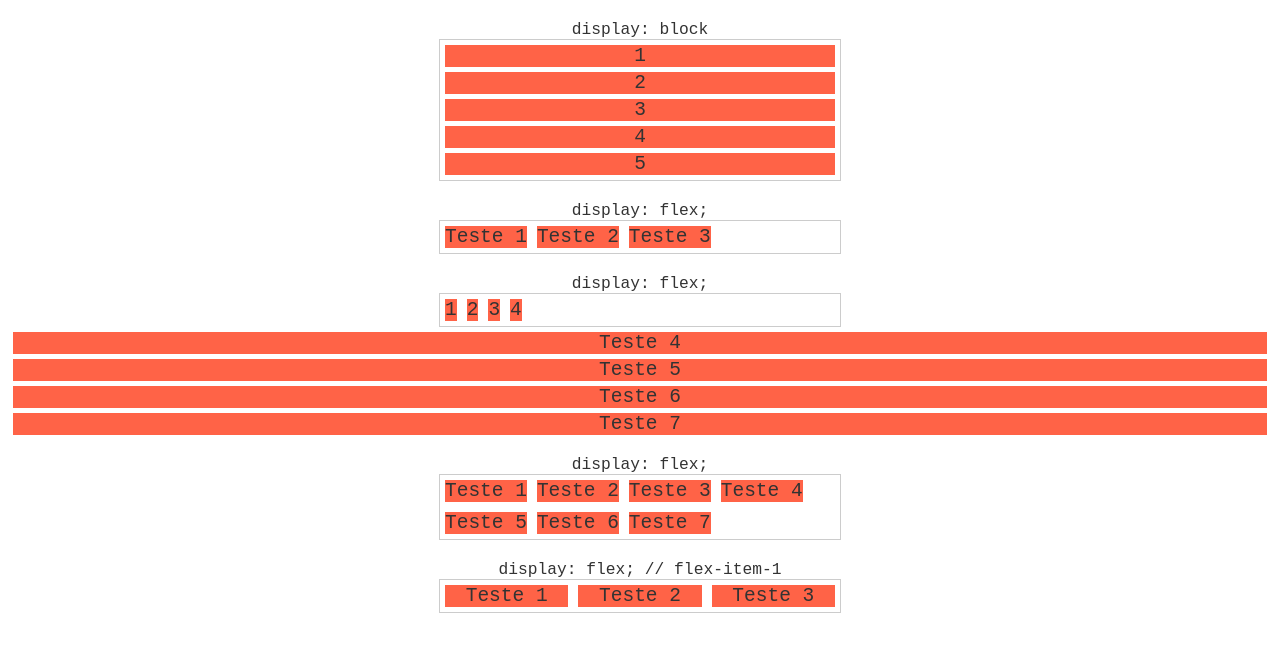
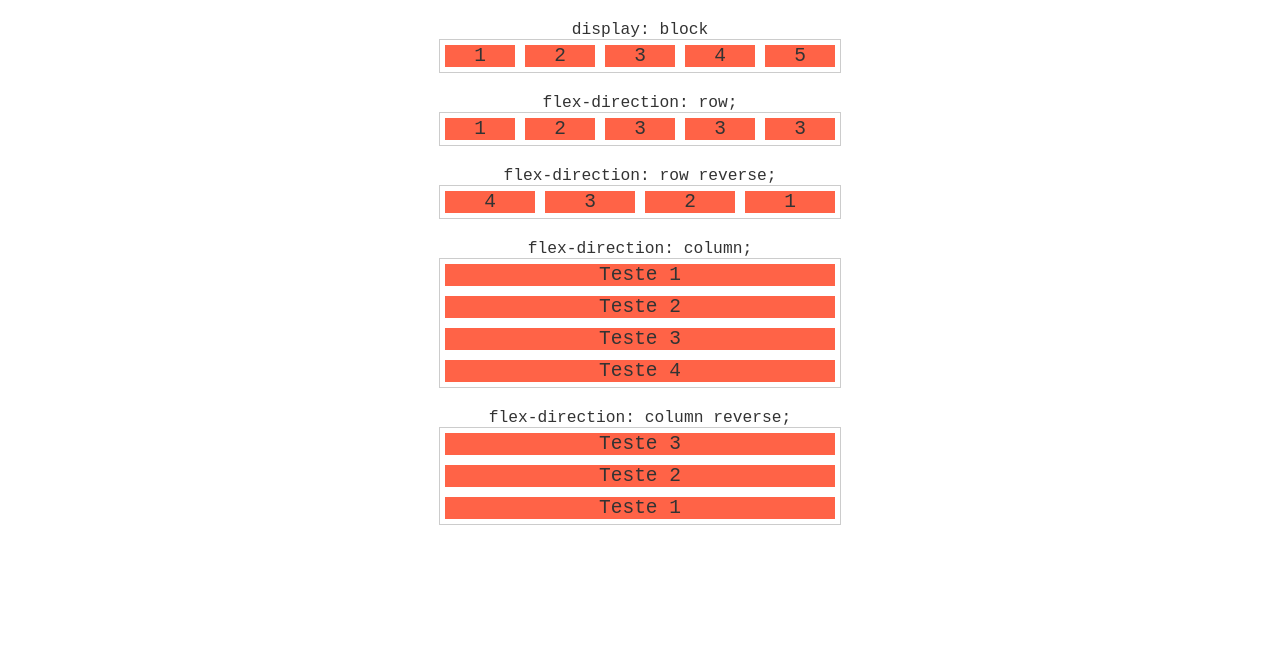
Before and after one commit to joaopedropdr/TrabalhoCSS, a plain HTML site: page index.html in a window 1280 px wide. Drawn offline with Linux system fonts and the light colour scheme.

Commit message:
Aula 2.2

```diff
--- a/css/style.css
+++ b/css/style.css
@@ -1,3 +1,4 @@
+
 .flex{
   display: flex;
 }
@@ -5,19 +6,19 @@
   display: flex;
   flex-wrap: wrap;
 }
-.flex-item-1{
-  flex: 1;
-}
+
 .item{
   margin: 5px;
   background: tomato;
   text-align: center;
   font-size: 1.5em;
+  flex: 1;
 }
 .container{
   max-width: 400px;
   margin: 0 auto;
   border: 1px solid #ccc;
+  display: flex;
 }
 h1 {
   text-align: center;
@@ -29,3 +30,15 @@ body {
   font-family: monospace;
   color: #333;
 }
+.row{
+  flex-direction: row;
+}
+.row-reverse{
+  flex-direction: row-reverse;
+}
+.column{
+  flex-direction: column;
+}
+.column-reverse{
+  flex-direction: column-reverse;
+}
--- a/index.html
+++ b/index.html
@@ -15,41 +15,36 @@
            <div class="item">5</div>
         </section>
 
-        <h1>display: flex;</h1>
-        <section class="container flex">
-	        <div class="item">Teste 1</div>
-	        <div class="item">Teste 2</div>
-	        <div class="item">Teste 3</div>
+        <h1>flex-direction: row;</h1>
+        <section class="container row">
+	        <div class="item"> 1</div>
+	        <div class="item"> 2</div>
+	        <div class="item"> 3</div>
+            <div class="item"> 3</div>
+            <div class="item">
+                 3</div>
         </section>
-	    <h1>display: flex;</h1>
-        <section class="container flex">
+	    <h1>flex-direction: row reverse;</h1>
+        <section class="container row-reverse">
 	        <div class="item">1</div>
 	        <div class="item">2</div>
 	        <div class="item">3</div>
 	        <div class="item">4</div>
         </section>
-        <section>
-            <div class="item">Teste 4</div>
-	        <div class="item">Teste 5</div>
-	        <div class="item">Teste 6</div>
-	        <div class="item">Teste 7</div>
-        </section>
 
-        <h1>display: flex;</h1>
-        <section class="container flex flex-wrap">
+        <h1>flex-direction: column;</h1>
+        <section class="container column">
 	        <div class="item">Teste 1</div>
 	        <div class="item">Teste 2</div>
 	        <div class="item">Teste 3</div>
 	        <div class="item">Teste 4</div>
-	        <div class="item">Teste 5</div>
-	        <div class="item">Teste 6</div>
-	        <div class="item">Teste 7</div>
         </section>
-        <h1>display: flex; // flex-item-1</h1>
-        <section class="container flex">
-	        <div class="item flex-item-1">Teste 1</div>
-	        <div class="item flex-item-1">Teste 2</div>
-	        <div class="item flex-item-1">Teste 3</div>
+
+        <h1>flex-direction: column reverse;</h1>
+        <section class="container column-reverse">
+	        <div class="item">Teste 1</div>
+	        <div class="item">Teste 2</div>
+	        <div class="item">Teste 3</div>
         </section>
     </body>
 </html>
```
